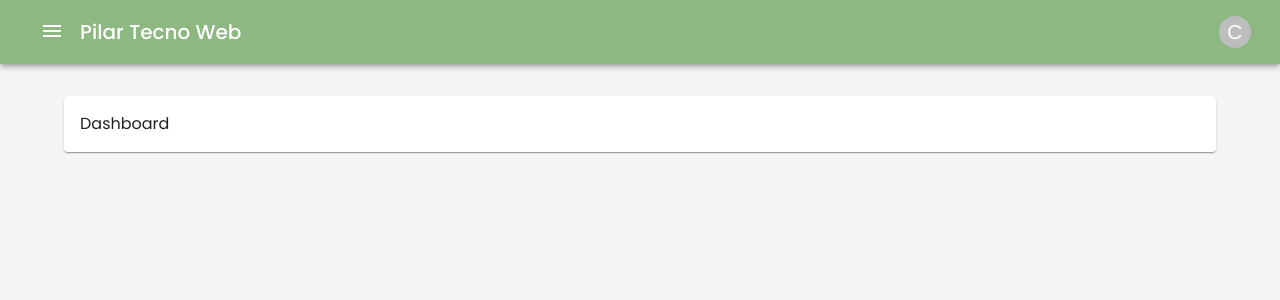
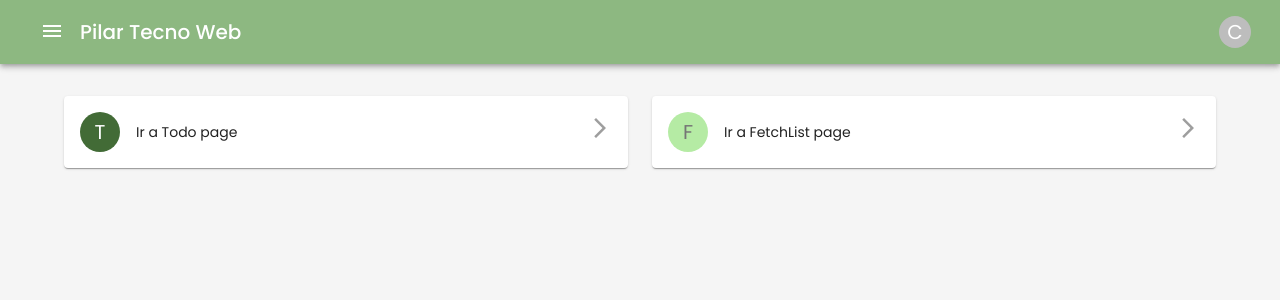
Before and after one commit to CrisCorzo97/pilar-web, a React (Create React App) app: page / in a window 1280 px wide. Shown: the top 300 px of the page. Built offline with nearby package versions, Linux system fonts and the light colour scheme.

Commit message:
feat: finished tp1 React

```diff
--- a/src/pages/dashboard/Dashboard.jsx
+++ b/src/pages/dashboard/Dashboard.jsx
@@ -1,12 +1,78 @@
-import { Box, Grid, Paper } from "@mui/material";
+import { Avatar, Card, CardHeader, Grid, IconButton } from "@mui/material";
+import ArrowForwardIosIcon from "@mui/icons-material/ArrowForwardIos";
+import { useNavigate } from "react-router-dom";
+import { theme } from "../../theme/";
 
 const Dashboard = () => {
+  const navigate = useNavigate();
+
+  const handleNavigate = (path) => {
+    navigate(`/${path}`, { replace: true });
+  };
+
   return (
     <Grid container spacing={3}>
-      <Grid item xs={12}>
-        <Paper sx={{ p: 2 }}>
-          <Box>Dashboard</Box>
-        </Paper>
+      <Grid item xs={6}>
+        <Card
+          onClick={() => handleNavigate("todo")}
+          sx={{
+            cursor: "pointer",
+            ":hover": { bgcolor: theme.palette.grey[50] },
+          }}
+        >
+          <CardHeader
+            avatar={
+              <Avatar
+                sx={{ bgcolor: theme.palette.primary.dark }}
+                aria-label="recipe"
+              >
+                T
+              </Avatar>
+            }
+            action={
+              <IconButton
+                aria-label="settings"
+                onClick={() => handleNavigate("todo")}
+              >
+                <ArrowForwardIosIcon sx={{ color: theme.palette.grey[500] }} />
+              </IconButton>
+            }
+            title="Ir a Todo page"
+          />
+        </Card>
+      </Grid>
+
+      <Grid item xs={6}>
+        <Card
+          onClick={() => handleNavigate("fetch-list")}
+          sx={{
+            cursor: "pointer",
+            ":hover": { bgcolor: theme.palette.grey[50] },
+          }}
+        >
+          <CardHeader
+            avatar={
+              <Avatar
+                sx={{
+                  bgcolor: theme.palette.primary.light,
+                  color: theme.palette.grey[600],
+                }}
+                aria-label="recipe"
+              >
+                F
+              </Avatar>
+            }
+            action={
+              <IconButton
+                aria-label="settings"
+                onClick={() => handleNavigate("fetch-list")}
+              >
+                <ArrowForwardIosIcon sx={{ color: theme.palette.grey[500] }} />
+              </IconButton>
+            }
+            title="Ir a FetchList page"
+          />
+        </Card>
       </Grid>
     </Grid>
   );
--- a/src/pages/layouts/components/PopMenu.jsx
+++ b/src/pages/layouts/components/PopMenu.jsx
@@ -6,7 +6,7 @@ import {
   MenuItem as MenuItemMui,
 } from "@mui/material";
 import { useRef, useState } from "react";
-import { useNavigate, Link as RouterLink } from "react-router-dom";
+import { Link as RouterLink } from "react-router-dom";
 import { popMenu } from "../../../constants/menu";
 import MenuPopover from "./MenuPopover";
 
```
Also changed, not shown: src/pages/layouts/DashboardLayout.jsx (+1 -9 lines).
